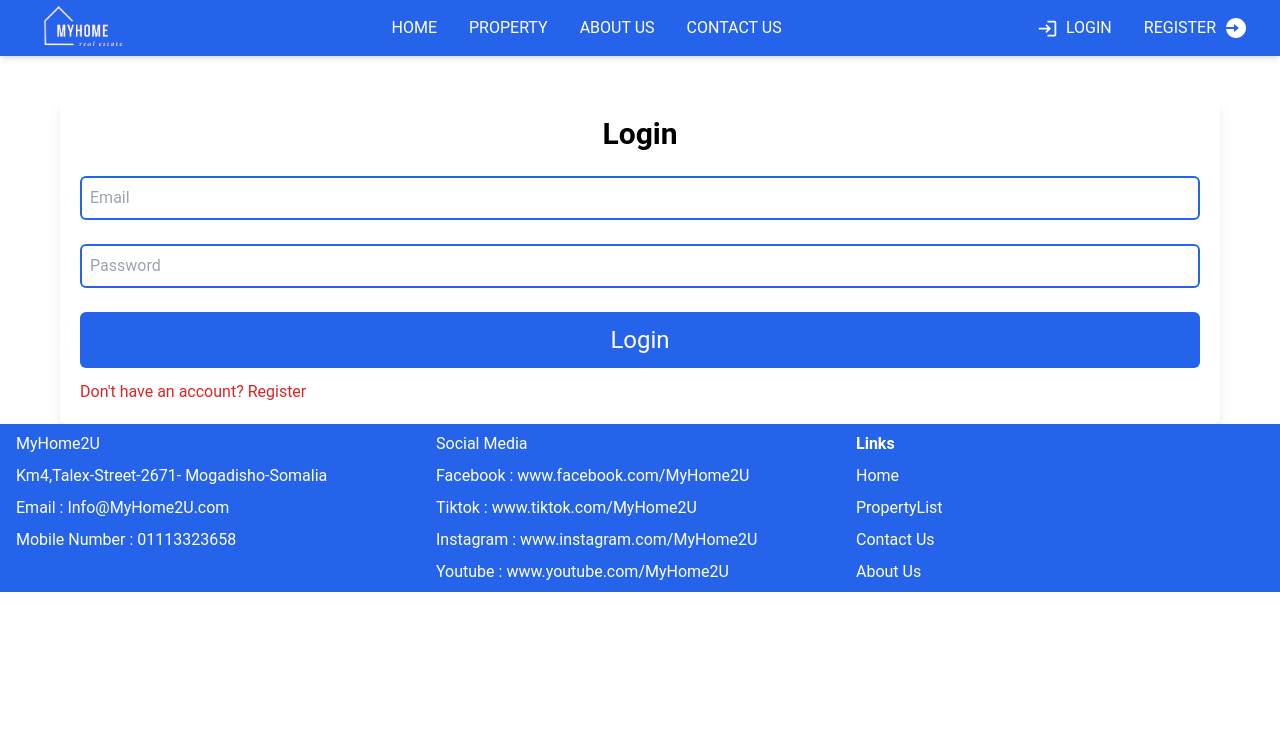
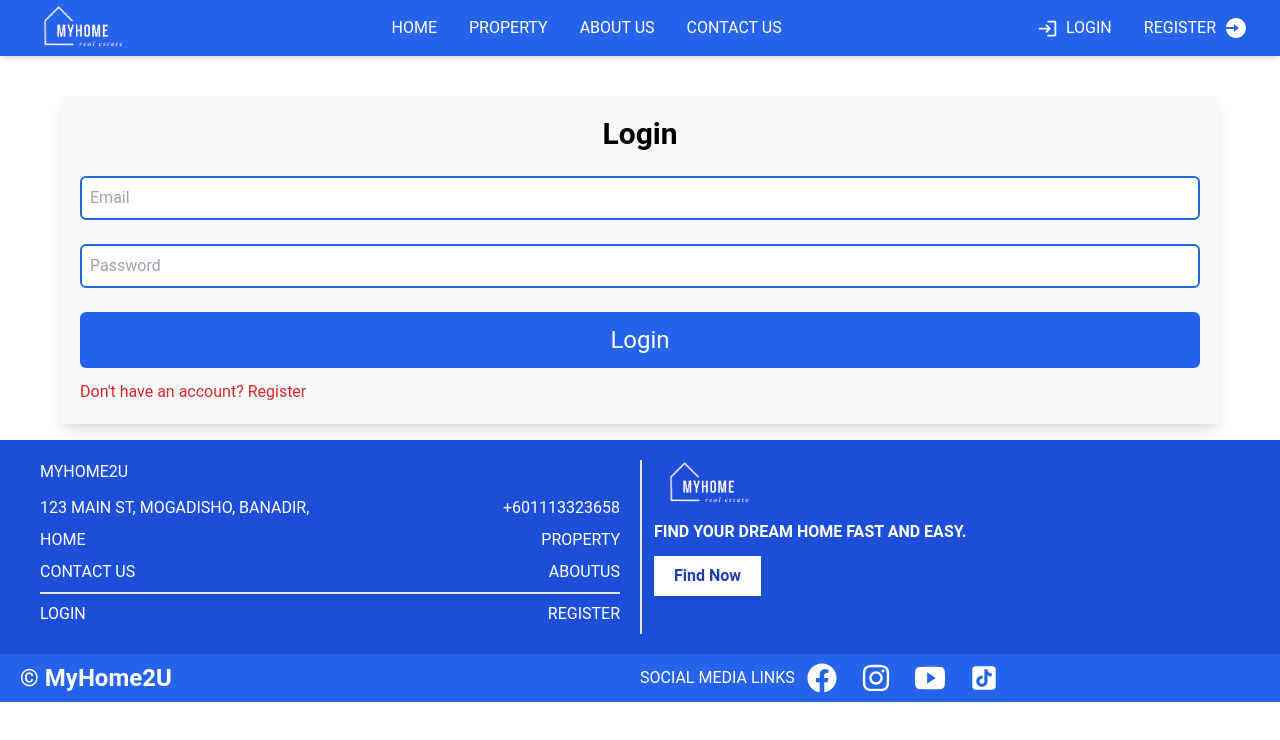
Before and after one commit to Nucmaan/statefrontend, a React (Create React App) app: page /login in a window 1280 px wide. Shown: the top 740 px of the page. Built offline with nearby package versions, Linux system fonts and the light colour scheme.

Commit message:
footerUpdate
footerUpdate

```diff
--- a/src/Auth/Login.js
+++ b/src/Auth/Login.js
@@ -5,7 +5,7 @@ function Login() {
   return (
     <div className="mx-5">
 
-    <div className="flex flex-col justify-center mx-10 shadow-lg mt-10 p-5 rounded-md">
+    <div className="flex flex-col justify-center mx-10 shadow-lg mt-10 p-5 rounded-md bg-gray-50">
 
     <h1 className=" font-bold text-3xl text-center">Login</h1>
 
--- a/src/Components/Footer.js
+++ b/src/Components/Footer.js
@@ -1,33 +1,70 @@
 import React from "react";
+import logo from "../Images/MyHomeLogo.png";
+import { FaFacebook } from "react-icons/fa";
+import { FaInstagram } from "react-icons/fa";
+import { IoLogoYoutube } from "react-icons/io";
+import { AiFillTikTok } from "react-icons/ai";
+
+
 
 function Footer() {
   return (
-    <div className="mx-auto px-4 bg-blue-600  text-white   bottom-0 left-0 right-0  w-full">
-      <div className="grid grid-cols-1 md:grid-cols-3 gap-3 ">
-        <div>
-          <h1 className="mb-2 pt-2">MyHome2U</h1>
+    <div className="mx-auto bg-blue-700  text-white mt-4 ">
 
-          <p className="mb-2">Km4,Talex-Street-2671- Mogadisho-Somalia</p>
-          <p className="mb-2">Email : Info@MyHome2U.com</p>
-          <p className="mb-2">Mobile Number : 01113323658</p>
+      <div className="grid grid-cols-1 md:grid-cols-2 p-5">
+
+        <div className="px-5">
+          <p className="uppercase mb-3">MyHome2U</p>
+
+          <div className="flex justify-between">
+          <p className="mb-2 uppercase">123 Main St, Mogadisho, Banadir,</p>
+          <p className="mb-2 uppercase">+601113323658</p>
+          </div>
+
+          <div className="flex justify-between">
+          <p className="mb-2 uppercase">HOME</p>
+          <p className="mb-2 uppercase">PROPERTY</p>
+          </div>
+
+          <div className="flex justify-between border-b-2 border-white-600 mb-2">
+          <p className="mb-2 uppercase">contact us</p>
+          <p className="mb-2 uppercase">Aboutus</p>
+          </div>
+
+          <div className="flex justify-between">
+          <p className="mb-2 uppercase">login</p>
+          <p className="mb-2 uppercase">register</p>
+          </div>
+
         </div>
 
-        <div>
-          <h1 className="mb-2 pt-2">Social Media </h1>
-          <p className="mb-2">Facebook : www.facebook.com/MyHome2U</p>
-          <p className="mb-2">Tiktok : www.tiktok.com/MyHome2U</p>
-          <p className="mb-2">Instagram : www.instagram.com/MyHome2U</p>
-          <p className="mb-2">Youtube : www.youtube.com/MyHome2U</p>
+        <div className="border-l-2 border-white-600 ">
+          <img src={logo} alt="MyHome2U Logo" className="h-12 w-auto flex" />
+          <p className="ml-3 mt-3 uppercase font-bold mb-3">
+          Find your Dream Home Fast And Easy.
+          </p>
+
+          <button className="bg-white shadow-md text-blue-800 px-5 py-2 ml-3 font-bold ">Find Now</button>
+
+        </div>
+      </div>
+
+      <div className="grid grid-cols-1 md:grid-cols-2 bg-blue-600 px-5 py-2">
+
+        <div className="">
+        <p className="font-bold text-2xl ">&#xa9; MyHome2U</p>
         </div>
 
-        <div className="">
-          <h1 className="mb-2 font-bold pt-2">Links</h1>
-          <p className="mb-2 ">Home</p>
-          <p className="mb-2 ">PropertyList</p>
-          <p className="mb-2 ">Contact Us</p>
-          <p className="mb-2 ">About Us</p>
+        <div className="flex items-center">
+        <p className="uppercase ">Social Media Links</p>
+        <FaFacebook className="mx-3" size={30}/>
+        <FaInstagram className="mx-3" size={30}/>
+        <IoLogoYoutube className="mx-3" size={30}/>
+        <AiFillTikTok className="mx-3" size={30}/>
         </div>
+
       </div>
+
     </div>
   );
 }
```
